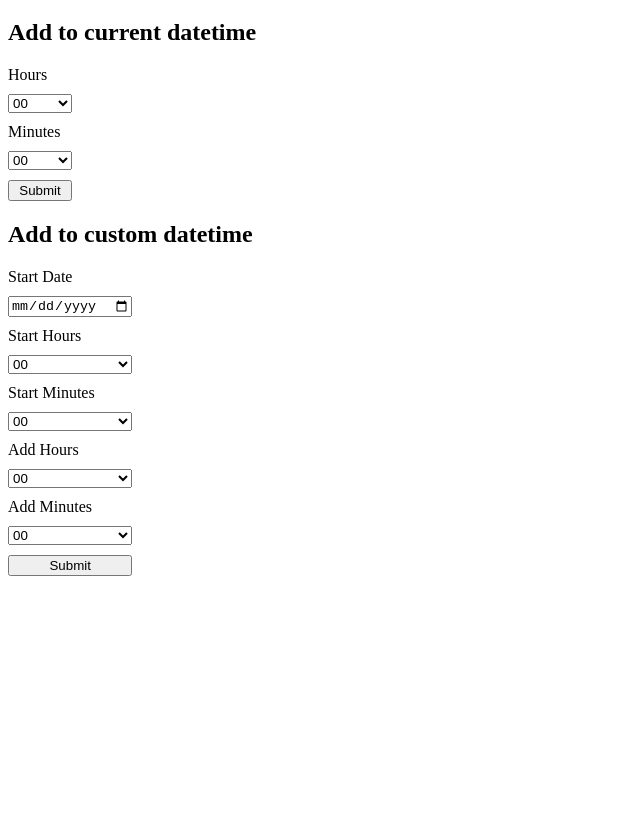
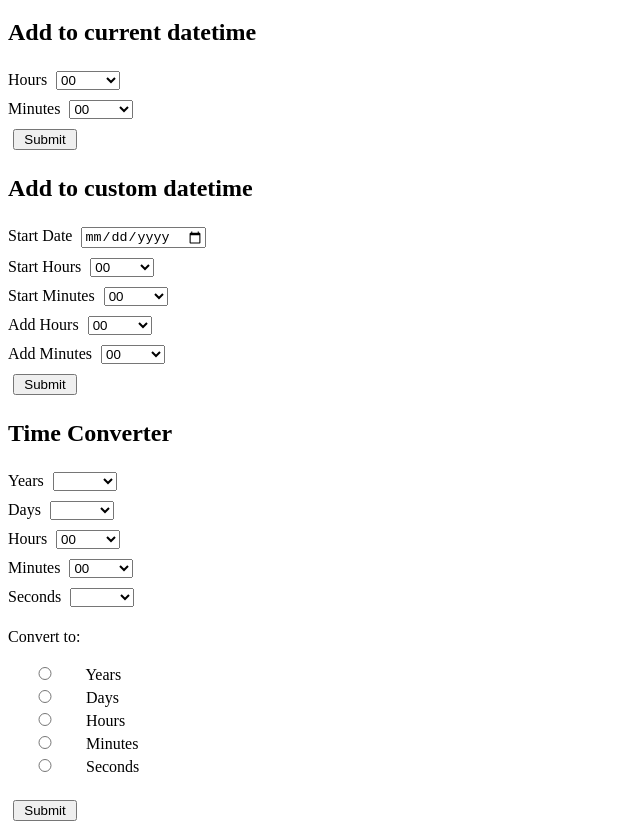
Before and after one commit to dpavlev/time-calculator, a plain HTML site: page index.html in a window 1280 px wide. Shown: the part 61-895 px from the top of the page, without its empty margins (0-641 px from the left). Before the commit the page ends 800 px from the top, so only its background shows below. Drawn offline with Linux system fonts and the light colour scheme.

Commit message:
Add time converter form

```diff
--- a/index.html
+++ b/index.html
@@ -18,11 +18,11 @@
                 <label for="hour">Hours</label>
                 <select name="hour" class="hour">
                     <!-- Options are added with JavaScript -->
-                </select>
+                </select><br>
                 <label for="minutes">Minutes</label>
                 <select name="minutes" class="minutes">
                     <!-- Options are added with JavaScript -->
-                </select>
+                </select><br>
                 <input type="submit" value="Submit">
             </form>
             <h2 id="takenTime"></h2>
@@ -32,28 +32,70 @@
             <h2>Add to custom datetime</h2>
             <form id="customDatetime">
                 <label for="startDate">Start Date</label>
-                <input type="date" name="startDate" id="date">
+                <input type="date" name="startDate" id="date"><br>
                 <label for="startHour">Start Hours</label>
                 <select name="startHour" class="hour">
                     <!-- Options are added with JavaScript -->
-                </select>
+                </select><br>
                 <label for="startMinutes">Start Minutes</label>
                 <select name="startMinutes" class="minutes">
                     <!-- Options are added with JavaScript -->
-                </select>
+                </select><br>
                 <label for="hour">Add Hours</label>
                 <select name="hour" class="hour">
                     <!-- Options are added with JavaScript -->
-                </select>
+                </select><br>
                 <label for="minutes">Add Minutes</label>
                 <select name="minutes" class="minutes">
                     <!-- Options are added with JavaScript -->
-                </select>
+                </select><br>
                 <input type="submit" value="Submit">
             </form>
             <h2 id="startDatetime"></h2>
             <h2 id="resultDatetime"></h2>
         </div>
+        <div>
+            <h2>Time Converter</h2>
+            <form id="converter">
+
+                <label for="years">Years</label>
+                <select name="years" id="years">
+                    <!-- Options are added with JavaScript -->
+                </select><br>
+                <label for="days">Days</label>
+                <select name="days" id="days">
+                    <!-- Options are added with JavaScript -->
+                </select><br>
+                <label for="hour">Hours</label>
+                <select name="hour" class="hour">
+                    <!-- Options are added with JavaScript -->
+                </select><br>
+                <label for="minutes">Minutes</label>
+                <select name="minutes" class="minutes">
+                    <!-- Options are added with JavaScript -->
+                </select><br>
+                <label for="seconds">Seconds</label>
+                <select name="seconds" id="seconds">
+                    <!-- Options are added with JavaScript -->
+                </select><br>
+                <div>
+                    <p>Convert to:</p>
+                    <input type="radio" name="convUnit" id="years" value="years">
+                    <label for="years">Years</label><br>
+                    <input type="radio" name="convUnit" id="days" value="days">
+                    <label for="days">Days</label><br>
+                    <input type="radio" name="convUnit" id="hours" value="hours">
+                    <label for="hours">Hours</label><br>
+                    <input type="radio" name="convUnit" id="minutes" value="minutes">
+                    <label for="minutes">Minutes</label><br>
+                    <input type="radio" name="convUnit" id="seconds" value="seconds">
+                    <label for="seconds">Seconds</label><br>
+                </div>
+                <br>
+                <input type="submit" value="Submit">
+            </form>
+
+        </div>
     </main>
 </body>
 
--- a/styles.css
+++ b/styles.css
@@ -1,5 +1,5 @@
-form {
-    display: inline-grid;
-    gap: 10px;
+form input,
+select {
+    margin: 5px;
     min-width: 4rem;
 }
```
